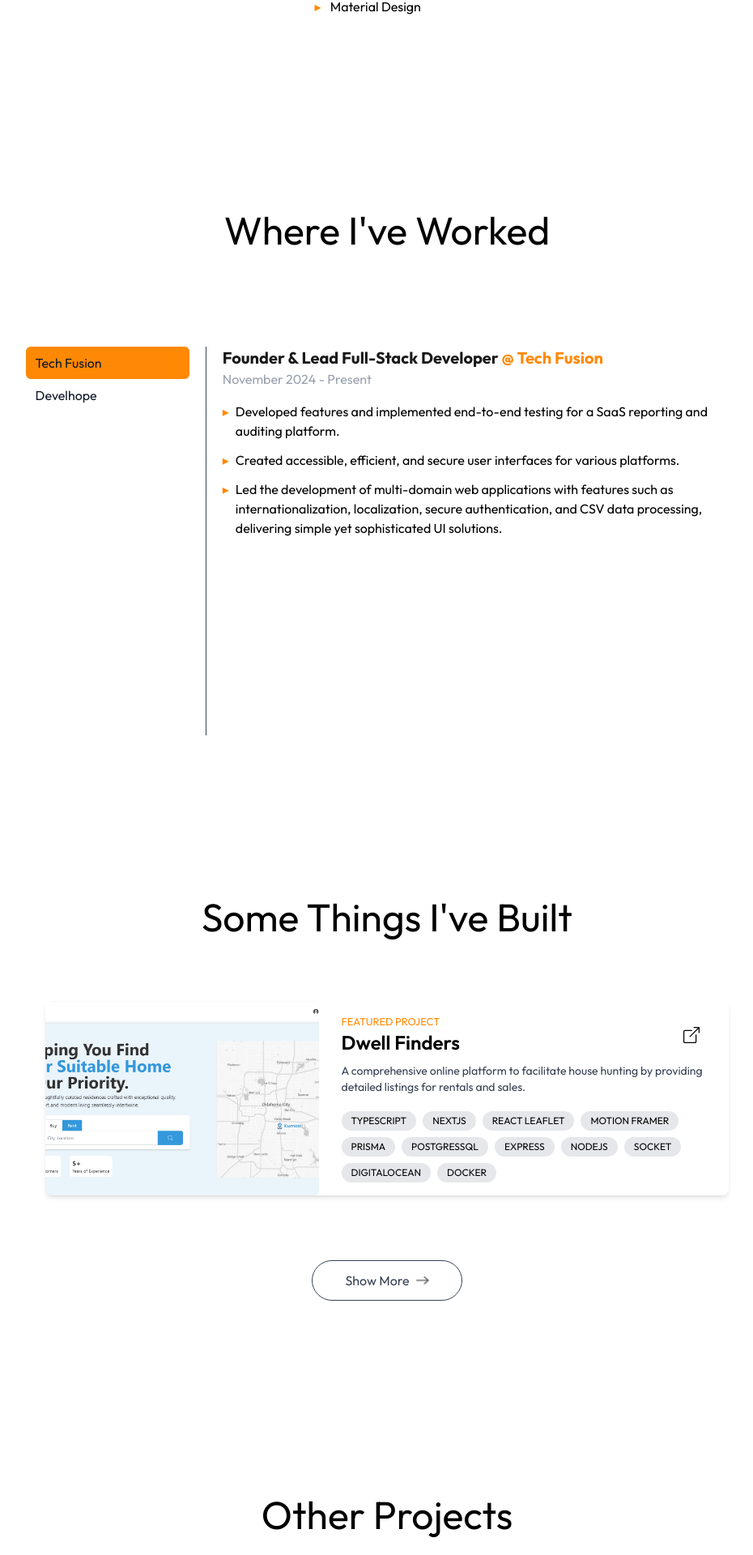
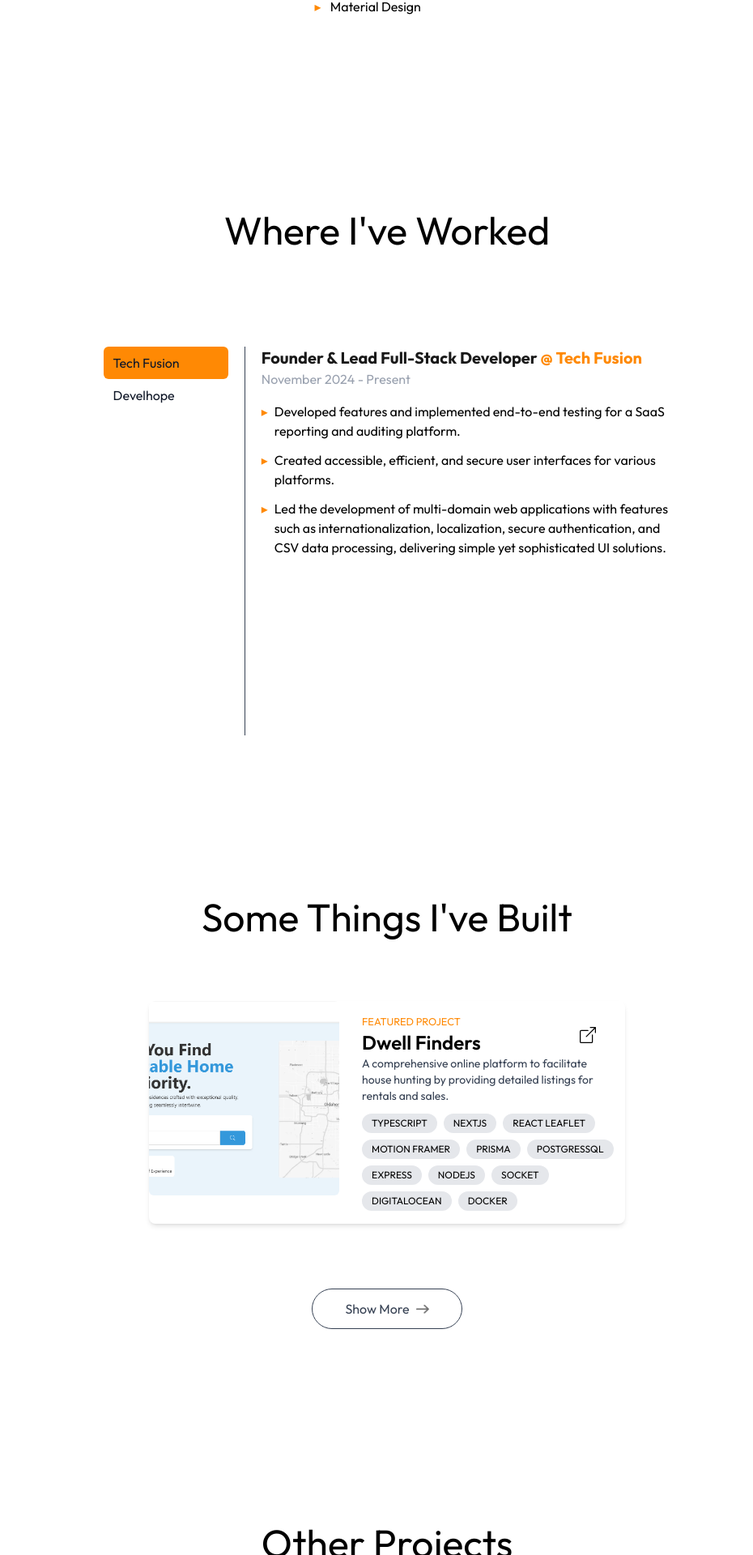
Before and after one commit to TheBernieA/portfolio.v1, a Next.js app: page / in a window 1280 px wide. Shown: the part 1616-3536 px from the top of the page at 81% size, without its empty margins (162-1092 px from the left). Built offline with nearby package versions, Linux system fonts and the light colour scheme; a web font is replaced by a local one.

Commit message:
responsive corrections

```diff
--- a/app/layout.tsx
+++ b/app/layout.tsx
@@ -41,7 +41,7 @@ export default function RootLayout({
       <body
         className={`${outfit.className} ${ovo.className} relative antialiased dark:bg-darkTheme dark:text-white`}
       >
-        <div className="flex items-center flex-col gap-4 fixed bottom-0 left-6">
+        <div className="hidden md:flex items-center flex-col gap-4 fixed bottom-0 left-6">
           <div className="flex flex-col gap-3">
             <Link href={myGithub} target="_blank" title="Github">
               <svg
--- a/components/OtherPojects.tsx
+++ b/components/OtherPojects.tsx
@@ -7,7 +7,7 @@ const OtherPojects = ({ isDarkMode }: { isDarkMode: boolean }) => {
       <h2 className="text-center text-5xl font-ovo my-20 capitalize">
         other projects
       </h2>
-      <ul className="w-full grid grid-cols-1 sm:grid-cols-2 md:grid-cols-3 gap-6">
+      <ul className="w-full grid grid-cols-1 sm:grid-cols-2 lg:grid-cols-3 2xl:grid-cols-5 gap-6">
         {otherProjects.map((project, index) => (
           <OtherProjectsCard
             key={index}
--- a/components/ThingsBuilt.tsx
+++ b/components/ThingsBuilt.tsx
@@ -13,7 +13,7 @@ const ThingsBuilt = ({ isDarkMode }: { isDarkMode: boolean }) => {
       whileInView={{ opacity: 1 }}
       transition={{ duration: 1 }}
       id="work"
-      className="w-[90%] mx-auto px-[12%] py-10 scroll-mt-20"
+      className="w-[90%] mx-auto px-[12%] py-10 scroll-mt-20 md:max-w-[70%]"
     >
       <h2 className="text-center text-5xl font-ovo my-20 capitalize">
         some things i've built
--- a/components/WorkExperience.tsx
+++ b/components/WorkExperience.tsx
@@ -18,7 +18,7 @@ const WorkExperience = ({ isDarkMode }: { isDarkMode: boolean }) => {
       whileInView={{ opacity: 1 }}
       transition={{ duration: 1 }}
       id="experience"
-      className="w-full px-[12%] py-10 scroll-mt-20"
+      className="w-full px-[12%] py-10 scroll-mt-20 md:max-w-[85%] mx-auto"
     >
       <h2 className="text-center text-5xl font-ovo my-20 capitalize">
         where i've worked
```
